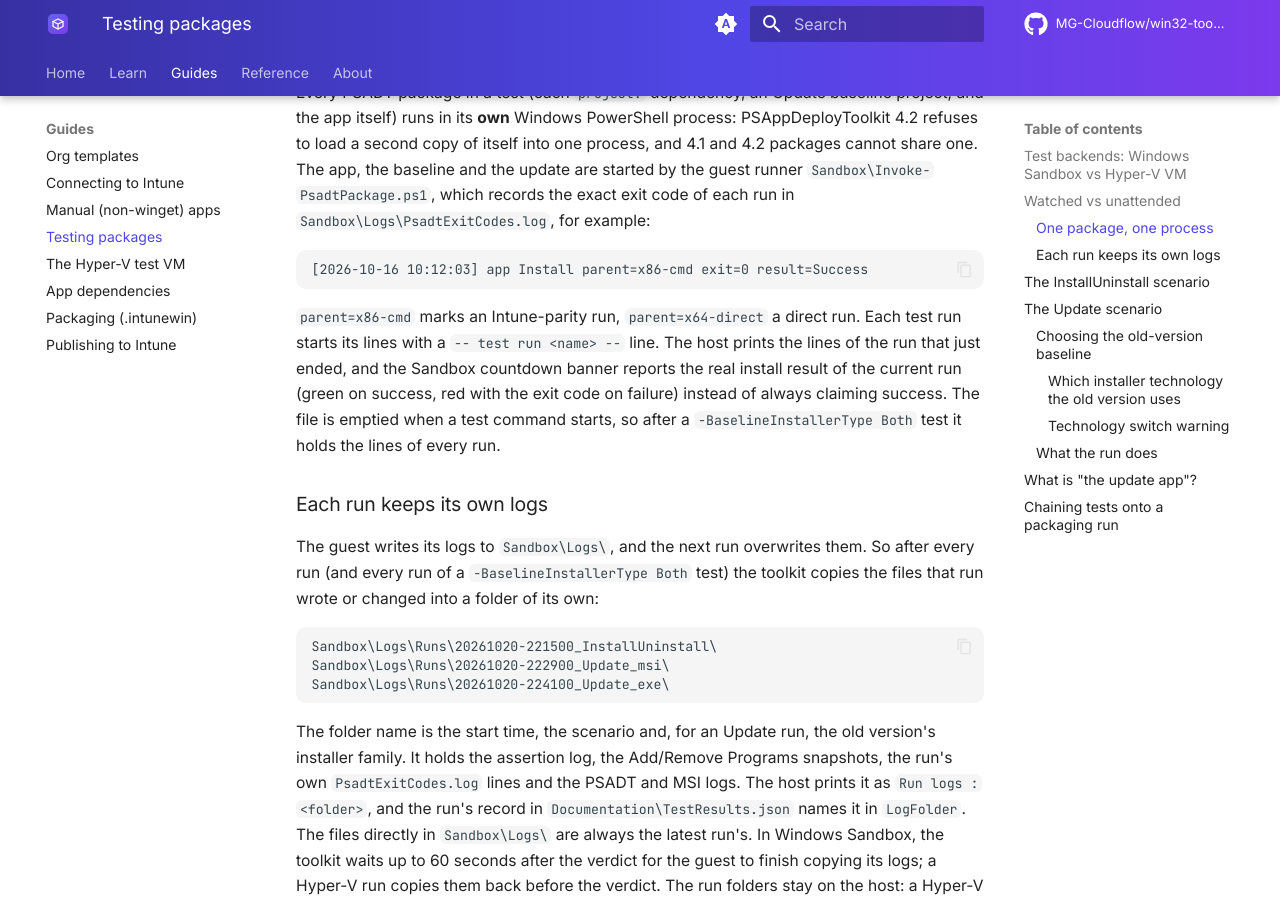
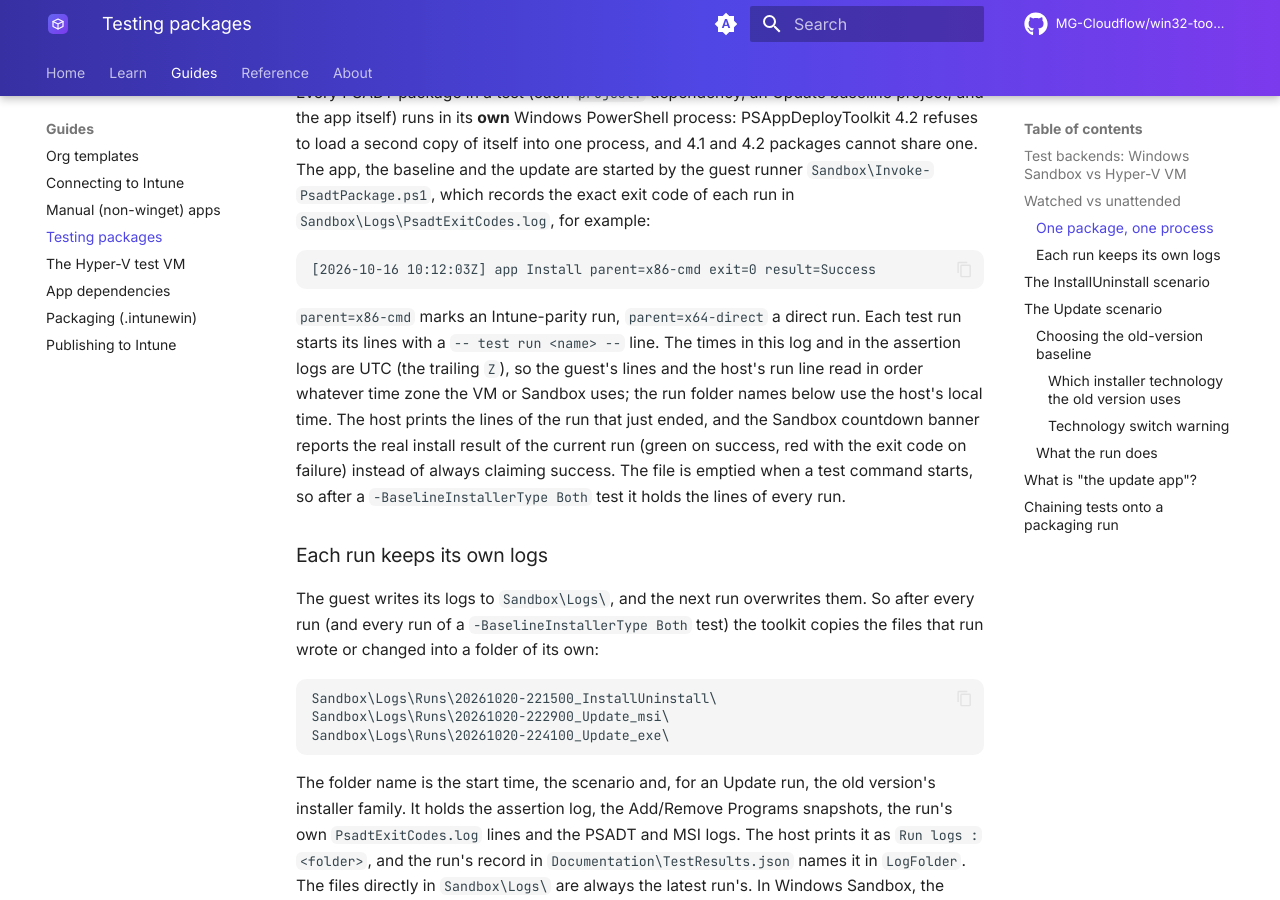
Before and after one commit to MG-Cloudflow/win32-toolkit, an MkDocs documentation site: the page built from docs/testing.md, in a window 1280 px wide and 900 px high, scrolled down 2226 px. Built offline with MkDocs 1.6.1 and Material for MkDocs 9.7.7, drawn with Linux system fonts in a browser that asks for light colours; comment, search, counter and statistics services are not loaded.

Commit message:
fix(test): write every test-log time in UTC with a trailing Z
Follow-up to 109ed5b (feat(test): Update test baseline follows the other installer technology).

PsadtExitCodes.log mixed two clocks: the host wrote the run marker in host
local time, the guest runner its exit-code lines in guest local time. The
Hyper-V guest runs UTC and the host UTC+2, so a run's lines read two hours
before its own marker ('[... 04:13:01] -- test run ...' then
'[... 02:15:26] app Install ...'); Sandbox showed the same (test campaign
2026-10-21: H2-F4, H3-F4, H4-F4, H5-F6, H6-F1, H7-F6, S8-F7, S11-F7).

Every bracketed log time is now UTC with a trailing 'Z', written with the
invariant culture (5.1-safe: [DateTime]::UtcNow.ToString(..., Invariant) +
'Z'; never 'Get-Date -Format u', which adds a Z without converting):
- the run marker (Initialize-Win32ToolkitTestRunLog; StartedUtc is the same
  instant), '[<UTC time>Z] -- test run <name> --';
- both lines of the guest runner (value-free; regenerated before every
  run, so existing projects pick it up);
- InstallAssertions.log and UpdateAssertions.log, so all evidence logs
  agree.
Run folder names stay host local time. Every parser matches '^\[[^\]]*\]',
so old logs stay readable. Help and the countdown comment say UTC.

Tests: TestRunLog.unit (marker regex with Z; marker time = StartedUtc,
UTC), PackageRunner.unit (line regex with Z; time is UTC),
InstallAssertionScript.unit (both assertion generators stamp UTC); 3 fail
without the fix. docs/testing.md: example and a note that the times are
UTC while folder names are local.

Co-Authored-By: Claude Opus 5.5 <noreply@anthropic.com>

````diff
--- a/docs/testing.md
+++ b/docs/testing.md
@@ -84,11 +84,13 @@ the update are started by the guest runner `Sandbox\Invoke-PsadtPackage.ps1`, wh
 exit code of each run in `Sandbox\Logs\PsadtExitCodes.log`, for example:
 
 ```text
-[2026-10-16 10:12:03] app Install parent=x86-cmd exit=0 result=Success
+[2026-10-16 10:12:03Z] app Install parent=x86-cmd exit=0 result=Success
 ```
 
 `parent=x86-cmd` marks an Intune-parity run, `parent=x64-direct` a direct run. Each test run starts its
-lines with a `-- test run <name> --` line. The host prints the lines of the run that just ended, and the
+lines with a `-- test run <name> --` line. The times in this log and in the assertion logs are UTC (the
+trailing `Z`), so the guest's lines and the host's run line read in order whatever time zone the VM or
+Sandbox uses; the run folder names below use the host's local time. The host prints the lines of the run that just ended, and the
 Sandbox countdown banner reports the real install result of the current run (green on success, red with
 the exit code on failure) instead of always claiming success. The file is emptied when a test command
 starts, so after a `-BaselineInstallerType Both` test it holds the lines of every run.
````
Also changed, not shown: 8 other files.
